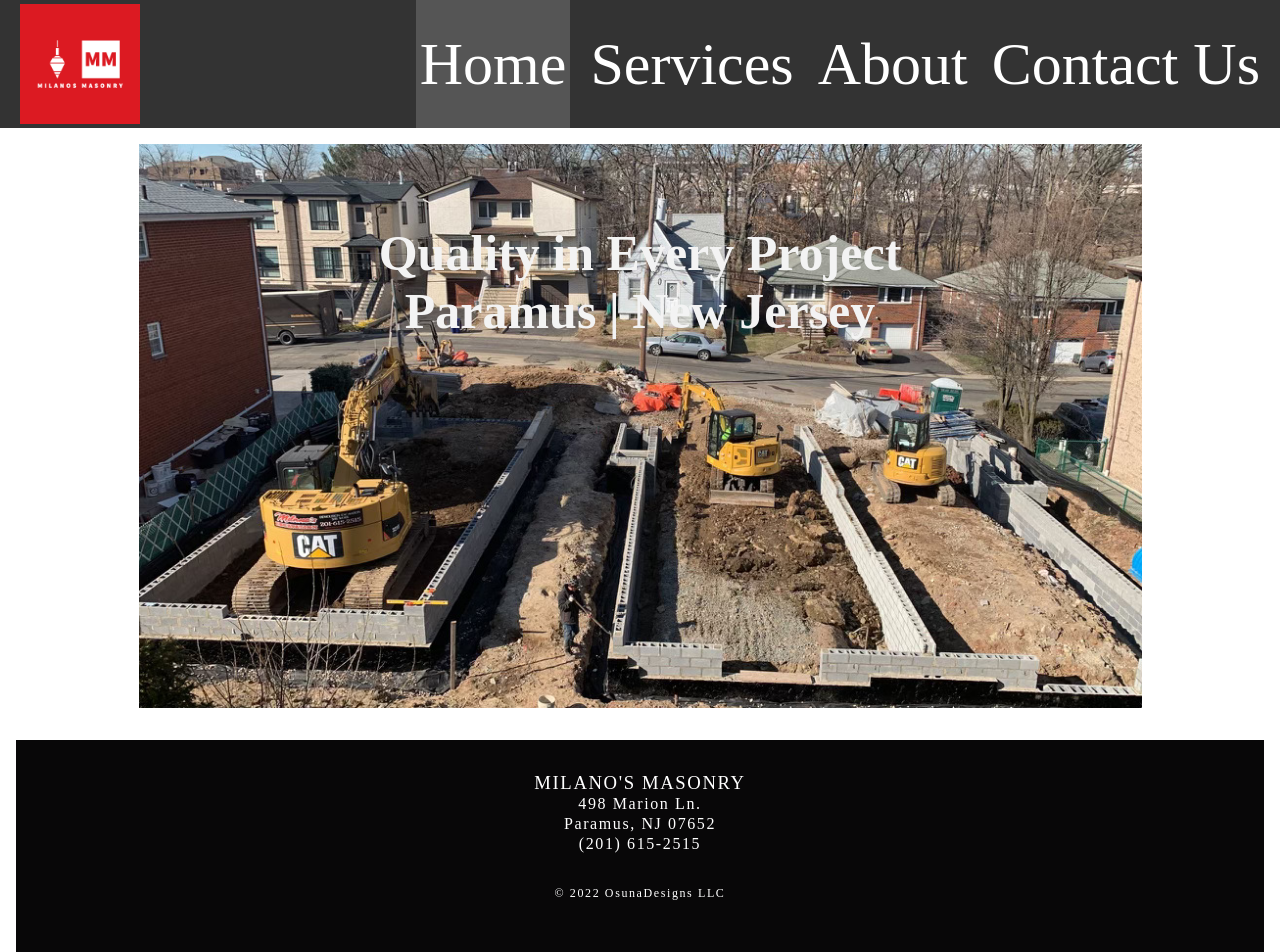
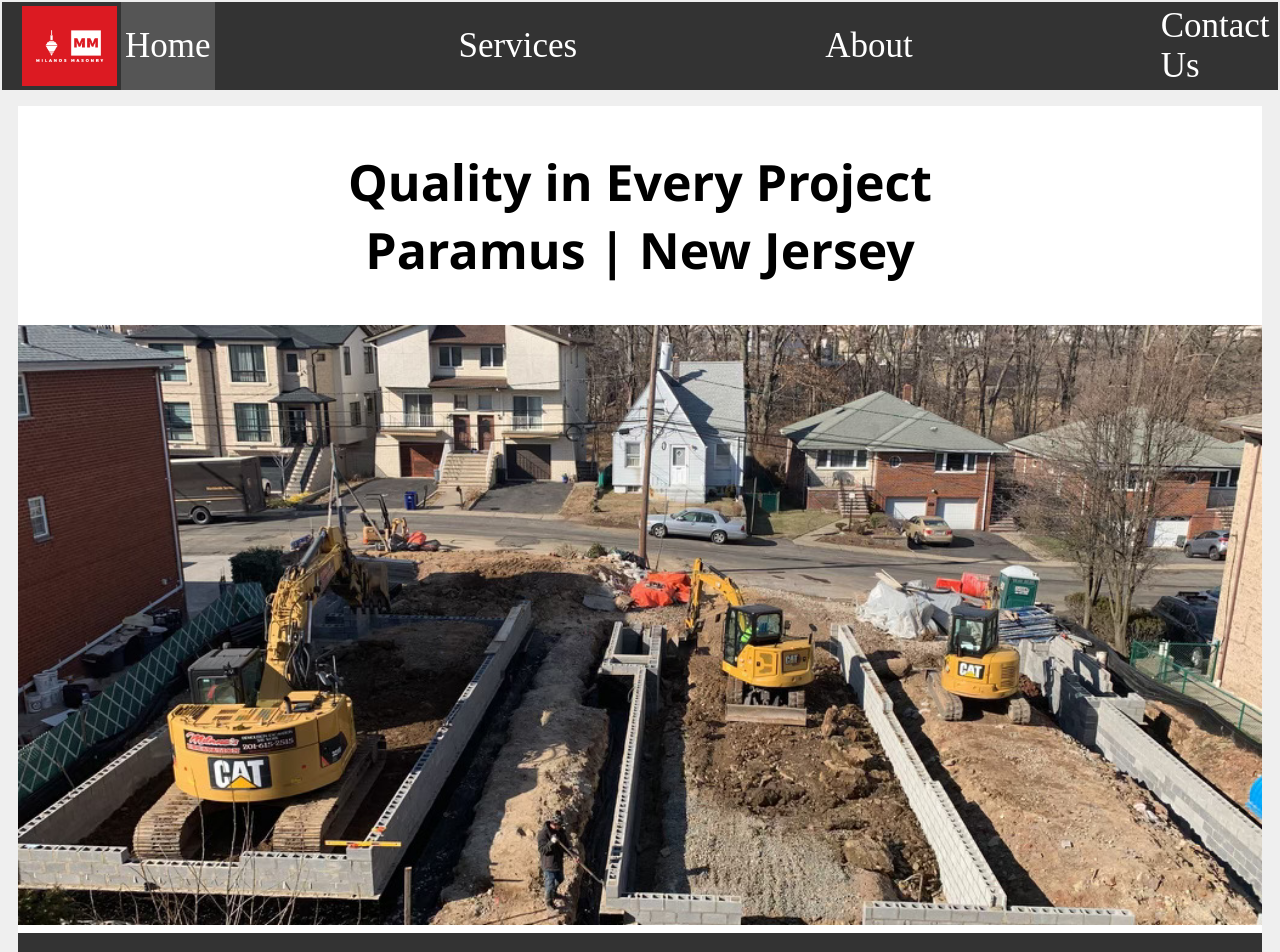
Before and after one commit to ventura0121/Milanos, a React (Create React App) app: page / in a window 1280 px wide. Shown: the top 952 px of the page. Built offline with nearby package versions, Linux system fonts and the light colour scheme.

Commit message:
Completed Landing Page

```diff
--- a/src/App.js
+++ b/src/App.js
@@ -6,7 +6,6 @@ import Projects from "./components/Projects"
 import Services from "./components/Services"
 import { Route, Routes } from "react-router-dom"
 import Footer from "./components/Footer"
-import React, { Component }  from 'react';
 
 function App() {
   return (
--- a/src/components/About.js
+++ b/src/components/About.js
@@ -1,4 +1,4 @@
-import React, { Component }  from 'react';
+
 export default function About() {
     return (
         <div className="About-container">
--- a/src/components/Contact.js
+++ b/src/components/Contact.js
@@ -1,4 +1,4 @@
-import React, { Component }  from 'react';
+
 export default function Contact() {
     return (
         <div className="Contact-container">
--- a/src/components/Footer.css
+++ b/src/components/Footer.css
@@ -1,27 +1,28 @@
 footer {
-    background-color: #080708;
+    background-color: #333;
     color: white;
-    font-weight: 200;
-    padding-bottom: 2rem;
-    padding-top: 2rem;
+    font-weight: 150;
+    padding-bottom: .5rem;
+    padding-top: .5rem;
     text-align: center;
+    font-family: serif;
   }
 
   p.footer {
-    letter-spacing: .1rem;
-    line-height: 1.25;
-    margin: 0 auto;
+    letter-spacing: .15rem;
+    line-height: 1.20;
+    font-size: larger;
   }
 
   h3.footer {
-    font-weight: 500;
+    font-weight: 700;
     letter-spacing: .1rem;
     text-transform: uppercase;
-    margin: 0 auto;
+    font-size: large;
   }
 
   p.copyright{
-    font-size: .75rem;
-    margin: 2rem auto;
+    font-size: .80rem;
+    margin-top: 2rem auto;
     pad: 0;
   }
--- a/src/components/Footer.js
+++ b/src/components/Footer.js
@@ -1,4 +1,4 @@
-import React, { Component }  from 'react';
+
 import "./Footer.css"
 
 export default function Footer() {
--- a/src/components/Home.css
+++ b/src/components/Home.css
@@ -1,30 +1,22 @@
-.welcome-container {
-  padding-top: 2rem;
-  padding-bottom: 20rem;
-  margin-bottom: 2rem;
+
+.welcome-img-container {
+  margin-top: 2rem;  margin-bottom: .5rem;
   background-image: url("../components/Images/Fill.jpg");
   background-repeat: no-repeat ;
-  background-size: contain;
+  height: 600px;
+  background-size: cover;
   background-position: center;
   width: auto;
 }
 
-.welcome-img-container {
-  text-align: center;
-  width: 100%;
-}
-
 h2.welcome-text {
   font-size: 50px;
-  color: #f3f3f3;
-  outline-color: white;
-  margin: 3rem auto;
-  padding: 0;
-  width: 100%;
+  color: black;
+  font-family:'Segoe UI', Tahoma, Geneva, Verdana, sans-serif;
 }
 
 @media (min-width: 468px) {
   .img-container > img {
     margin-top: -375px;
+  }
 }
-}
--- a/src/components/Home.js
+++ b/src/components/Home.js
@@ -1,19 +1,20 @@
-import React, { Component }  from 'react';
-//import Rebar from '../components/Images/Rebar.jpg'
+
+import Fill from '../components/Images/Fill.jpg'
 import "./Home.css"
 
 export default function Home() {
     return (
     <div className="welcome-container">
+            <h2 className="welcome-text">
+        Quality in Every Project
+    <br /> Paramus | New Jersey
+        </h2>
     <div className="welcome-img-container">
 
         {/* <div style ="background-image: url('../components/Images/Rebar.jpg');"></div> */}
-        {/* <img src={Rebar} alt="Rebar.jpg" id="Rebar.jpg" /> */}
+        {/* <img src={Fill} alt="Fill.jpg" id="Fill" /> */}
     </div>
-    <h2 className="welcome-text">
-        Quality in Every Project
-    <br /> Paramus | New Jersey
-    </h2>
+
   </div>
 );
 }
--- a/src/components/NavBar.js
+++ b/src/components/NavBar.js
@@ -1,12 +1,11 @@
 import { Link, useMatch, useResolvedPath } from "react-router-dom"
 import logo from '../components/logo.jpeg'
-import React, { Component }  from 'react';
 
 export default function Navbar() {
   return (
     <nav className="nav">
       <Link to="/" className="site-title">
-        <img src={logo} style = {{height: 120, width: 120}} alt="website logo"/>
+        <img src={logo} style = {{height: 80, width: 95}} alt="website logo"/>
         {/* <div>Milano's Masonry</div> */}
       </Link>
       <ul><CustomLink to="/">Home</CustomLink>
--- a/src/components/Services.js
+++ b/src/components/Services.js
@@ -1,4 +1,4 @@
-import React, { Component }  from 'react';
+
 export default function Services() {
     return (
         <div className="Services-container">
@@ -22,6 +22,7 @@ export default function Services() {
             <li>Demolition</li>
             </ul>
 
+
         </h2>
 
       </div>
--- a/src/styles.css
+++ b/src/styles.css
@@ -3,12 +3,15 @@
 }
 
 body {
-  margin: auto;
+  margin: 2px;
+  background-color: #efefef;
 }
 
 .container {
   margin: 1rem;
   text-align: center;
+  background-color: white;
+  padding-top: 0.1px;
 }
 
 .nav {
@@ -16,13 +19,7 @@ body {
   color: white;
   display: flex;
   justify-content: space-between;
-  align-items: stretch;
-  gap: 2rem;
   padding: 0 1rem;
-}
-
-.site-title {
-  font-size: 2rem;
 }
 
 .nav ul {
@@ -30,8 +27,8 @@ body {
   margin: 0;
   list-style: none;
   display: flex;
-  gap: 1rem;
-  font-size: 60px;
+  gap: 15rem;
+  font-size: 35px;
 }
 
 .nav a {
```
